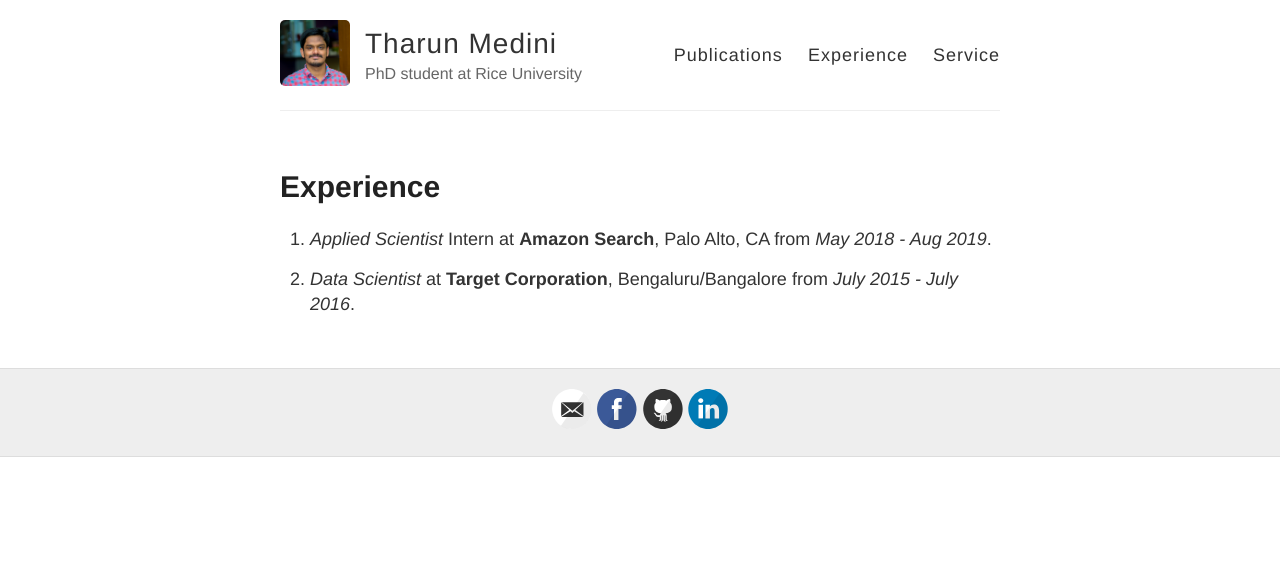
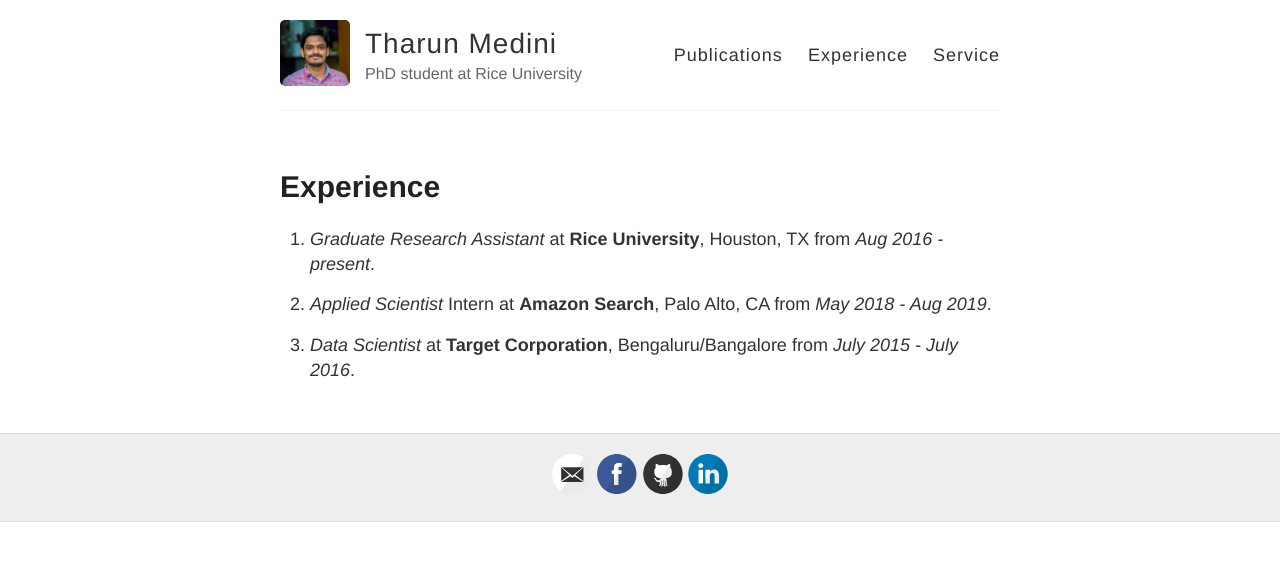
Before and after one commit to gaurav16gupta/gaurav16gupta.github.io, a Jekyll site: the page built from experience.md, in a window 1280 px wide. Shown: the top 561 px of the page. Built offline with Jekyll 4.4.1, drawn with Linux system fonts in a browser that asks for light colours.

Commit message:
Updated experience

```diff
--- a/experience.md
+++ b/experience.md
@@ -4,6 +4,7 @@ title: Experience
 permalink: /experience/
 ---
 
-1. _Applied Scientist_ Intern at __Amazon Search__, Palo Alto, CA from _May 2018 - Aug 2019_.
+1. _Graduate Research Assistant_ at __Rice University__, Houston, TX from _Aug 2016 - present_.
+2. _Applied Scientist_ Intern at __Amazon Search__, Palo Alto, CA from _May 2018 - Aug 2019_.
 
 2. _Data Scientist_ at __Target Corporation__, Bengaluru/Bangalore from _July 2015 - July 2016_.
```
